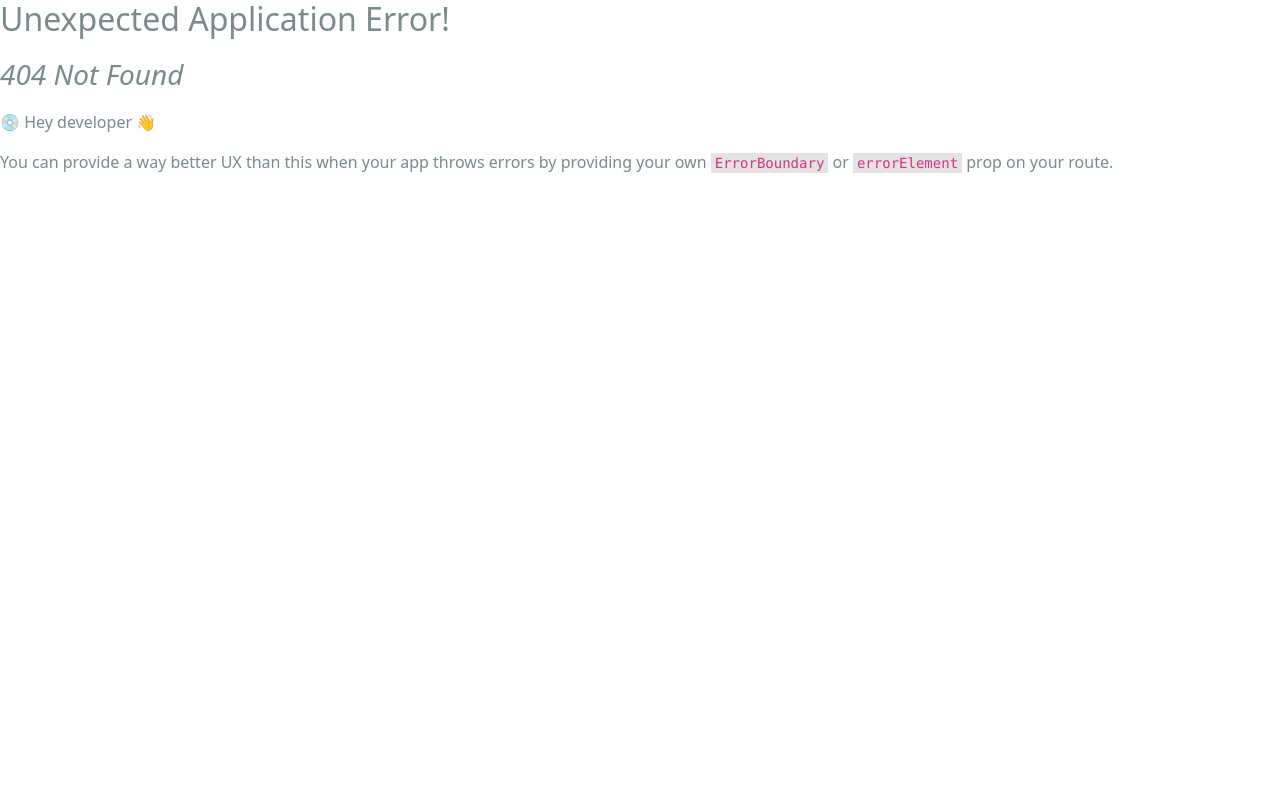
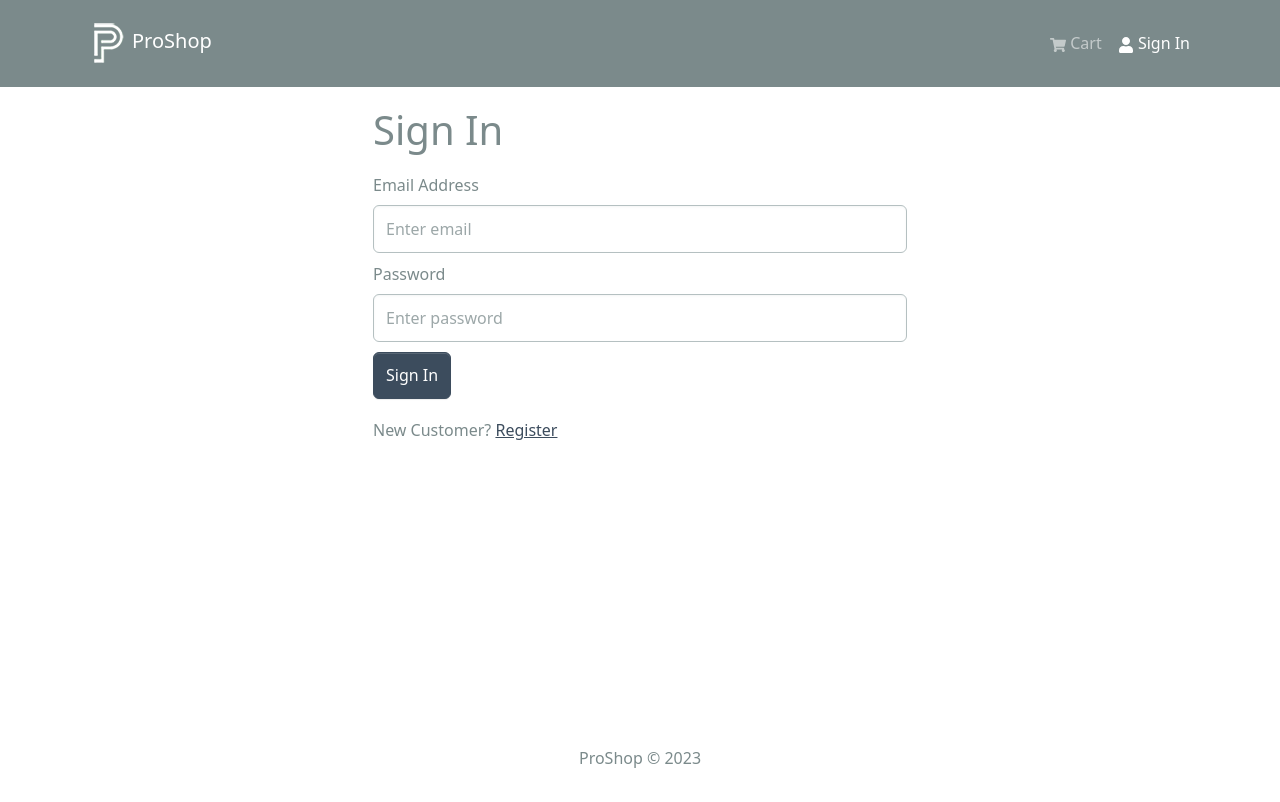
Before and after one commit to josebarrera1996/proshop-v2, a React (Create React App) app in the folder frontend/: page /login in a window 1280 px wide. Before the commit this address had no page. Shown: the top 802 px of the page. Built offline with nearby package versions, Linux system fonts and the light colour scheme.

Commit message:
LoginScreen and functionality & Logout user and functionality

```diff
--- a/frontend/package.json
+++ b/frontend/package.json
@@ -4,6 +4,7 @@
   "private": true,
   "proxy": "http://localhost:5000",
   "dependencies": {
+    "@reduxjs/toolkit": "^1.9.3",
     "@testing-library/jest-dom": "^5.16.5",
     "@testing-library/react": "^13.4.0",
     "@testing-library/user-event": "^13.5.0",
@@ -13,9 +14,11 @@
     "react-bootstrap": "^2.7.2",
     "react-dom": "^18.2.0",
     "react-icons": "^4.8.0",
+    "react-redux": "^8.0.5",
     "react-router-bootstrap": "^0.26.2",
     "react-router-dom": "^6.8.2",
     "react-scripts": "5.0.1",
+    "react-toastify": "^9.1.1",
     "web-vitals": "^2.1.4"
   },
   "scripts": {
--- a/frontend/src/App.js
+++ b/frontend/src/App.js
@@ -1,13 +1,19 @@
 import { Container } from 'react-bootstrap'; // El contenedor con estilo de Bootstrap
 import { Outlet } from 'react-router-dom'; // El lugar donde se renderizará el contenido de las rutas
-import Header from "./components/Header"; // El componente del encabezado de la aplicación
-import Footer from "./components/Footer"; // El componente del pie de página de la aplicación
+import Header from "./components/Header";
+import Footer from "./components/Footer";
+
+// Implementando el contenedor para las alertas
+import { ToastContainer } from 'react-toastify';
+import 'react-toastify/dist/ReactToastify.css';
 
 // Definimos el componente principal de la aplicación como una función
 const App = () => {
   // El componente devolverá un fragmento de código JSX.
   return (
     <>
+      {/* Contenedor de las alertas 'Toast' */}
+      <ToastContainer />
       {/* Renderizamos el componente del encabezado */}
       <Header />
 
--- /dev/null
+++ b/frontend/src/components/FormContainer.jsx
@@ -0,0 +1,21 @@
+import { Container, Row, Col } from 'react-bootstrap';
+
+// Componente funcional 'FormContainer' para los formularios de 'LoginScreen' & 'RegisterScreen'
+const FormContainer = ({ children }) => { // Recibe 'children' como prop (elementos hijos)
+  return (
+    // Contenedor principal utilizando el componente 'Container' de Bootstrap
+    <Container>
+      {/* Fila centrada verticalmente utilizando el componente 'Row' de Bootstrap */}
+      <Row className='justify-content-md-center'>
+        {/* Columna de ancho completo en dispositivos pequeños y de ancho medio en dispositivos medianos */}
+        <Col xs={12} md={6}>
+          {/* Renderiza los elementos hijos que se pasan como prop (contenido del formulario) */}
+          {children}
+        </Col>
+      </Row>
+    </Container>
+  );
+};
+
+// Exporta el componente 'FormContainer' para su uso en otras partes de la aplicación
+export default FormContainer;
--- a/frontend/src/components/Header.jsx
+++ b/frontend/src/components/Header.jsx
@@ -1,10 +1,14 @@
-// Importando el siguiente hook de Redux
-import { useSelector } from 'react-redux';
 // Importación de componentes necesarios de react-bootstrap y react-icons
-import { Navbar, Nav, Container, Badge } from 'react-bootstrap';
+import { Navbar, Nav, Container, NavDropdown, Badge } from 'react-bootstrap';
 import { FaShoppingCart, FaUser } from 'react-icons/fa';
 // Bootstrap navegable
 import { LinkContainer } from 'react-router-bootstrap';
+// Navegación
+import { useNavigate } from 'react-router-dom';
+// Redux
+import { useSelector, useDispatch } from 'react-redux';
+import { useLogoutMutation } from '../slices/usersApiSlice';
+import { logout } from '../slices/authSlice';
 // Importando el Logo de la app
 import Logo from '../assets/logo.png';
 
@@ -13,6 +17,34 @@
     // Utilizando el hook para poder acceder al state 'cart' que está dentro del 'store'
     // Y utilizar el 'cartItems'
     const { cartItems } = useSelector((state) => state.cart);
+
+    // Utilizando el hook para poder acceder al state 'auth' que está dentro del 'store'
+    // Y utilizar el 'userInfo'
+    const { userInfo } = useSelector((state) => state.auth);
+
+    // Hook para manejar el 'dispatch' de las acciones
+    const dispatch = useDispatch();
+
+    // Hook para manejar la navegación
+    const navigate = useNavigate();
+
+    // Hook personalizado para manejar el deslogeo
+    const [logoutApiCall] = useLogoutMutation();
+
+    // Método para gestionar el proceso de cierre de sesión del usuario
+    const logoutHandler = async () => {
+        try {
+            // Realiza la llamada a la API para cerrar sesión y desempaqueta la respuesta exitosa
+            await logoutApiCall().unwrap();
+            // Despacha la acción para actualizar el estado de autenticación (logout)
+            dispatch(logout());
+            // Navega al componente de inicio de sesión después del cierre de sesión exitoso
+            navigate('/login');
+        } catch (err) {
+            // Manejo de errores en caso de fallo al cerrar sesión
+            console.error(err);
+        }
+    };
 
     return (
         <header>
@@ -45,19 +77,33 @@
                                     )}
                                 </Nav.Link>
                             </LinkContainer>
-                            {/* Enlace de la Navbar con ícono de usuario, lleva a la página de inicio de sesión */}
-                            <LinkContainer to='/login'>
-                                <Nav.Link href='/login'>
-                                    <FaUser /> Sign In
-                                </Nav.Link>
-                            </LinkContainer>
+                            {/* Condicional para mostrar enlace de usuario o dropdown con opciones */}
+                            {userInfo ? (
+                                <>
+                                    {/* Dropdown para el usuario autenticado */}
+                                    <NavDropdown title={userInfo.name} id='username'>
+                                        <LinkContainer to='/profile'>
+                                            <NavDropdown.Item>Profile</NavDropdown.Item>
+                                        </LinkContainer>
+                                        <NavDropdown.Item onClick={logoutHandler}>
+                                            Logout
+                                        </NavDropdown.Item>
+                                    </NavDropdown>
+                                </>
+                            ) : (
+                                // Enlace a la página de inicio de sesión
+                                <LinkContainer LinkContainer to='/login'>
+                                    <Nav.Link>
+                                        <FaUser /> Sign In
+                                    </Nav.Link>
+                                </LinkContainer>
+                            )}
                         </Nav>
                     </Navbar.Collapse>
                 </Container>
             </Navbar>
-        </header>
+        </header >
     );
 };
 
-// Exportación del componente Header para su uso en otras partes de la aplicación
 export default Header;
--- a/frontend/src/index.js
+++ b/frontend/src/index.js
@@ -19,6 +19,7 @@
 import HomeScreen from './screens/HomeScreen'; // Pantalla inicial de la aplicación
 import ProductScreen from './screens/ProductScreen'; // Pantalla de los detalles del producto
 import CartScreen from './screens/CartScreen'; // Pantalla de los detalles de los productos del carrito
+import LoginScreen from './screens/LoginScreen'; // Pantalla de login
 
 // Creamos un enrutador con rutas a partir de elementos React:
 const router = createBrowserRouter(
@@ -31,6 +32,8 @@
       <Route path='/product/:id' element={<ProductScreen />} />
       {/* Ruta para poder acceder a los detalles del carrito */}
       <Route path='/cart' element={<CartScreen />} />
+      {/* Ruta para poder acceder a el formulario del login */}
+      <Route path='/login' element={<LoginScreen />} />
     </Route>
   )
 );
--- /dev/null
+++ b/frontend/src/screens/LoginScreen.jsx
@@ -0,0 +1,106 @@
+import { useState, useEffect } from 'react';
+import { Link, useLocation, useNavigate } from 'react-router-dom';
+import { Form, Button, Row, Col } from 'react-bootstrap';
+import { useDispatch, useSelector } from 'react-redux';
+import { toast } from 'react-toastify';
+import Loader from '../components/Loader';
+import FormContainer from '../components/FormContainer';
+import { useLoginMutation } from '../slices/usersApiSlice';
+import { setCredentials } from '../slices/authSlice';
+
+const LoginScreen = () => {
+    // Estado local para almacenar el email y la contraseña del usuario
+    const [email, setEmail] = useState('');
+    const [password, setPassword] = useState('');
+
+    // Definiendo el hook para realizar el 'dispatch' de las acciones
+    const dispatch = useDispatch();
+
+    // Hook para manejar la navegación
+    const navigate = useNavigate();
+
+    // Utilización del hook generado para realizar la llamada de login
+    const [login, { isLoading }] = useLoginMutation();
+
+    // Selecciona la información del usuario autenticado del estado global de Redux
+    const { userInfo } = useSelector((state) => state.auth);
+
+    // Obtiene la ubicación actual de la URL y extrae el parámetro 'redirect'
+    const { search } = useLocation();
+    const sp = new URLSearchParams(search);
+    const redirect = sp.get('redirect') || '/';
+
+    // Redirige al usuario a la página indicada en 'redirect' si ya está autenticado
+    useEffect(() => {
+        if (userInfo) {
+            navigate(redirect);
+        }
+    }, [navigate, redirect, userInfo]);
+
+    // Manejador para el envío del formulario de inicio de sesión
+    const submitHandler = async (e) => {
+        e.preventDefault();
+        try {
+            // Realiza la llamada de login y desempaqueta la respuesta exitosa
+            const res = await login({ email, password }).unwrap();
+            // Despacha la acción para establecer las credenciales del usuario en el estado de autenticación
+            dispatch(setCredentials({ ...res }));
+            // Redirige al usuario a la página indicada en 'redirect'
+            navigate(redirect);
+        } catch (err) {
+            // Muestra un mensaje de error utilizando la biblioteca 'react-toastify'
+            toast.error(err?.data?.message || err.error);
+        }
+    };
+
+    return (
+        <FormContainer>
+            <h1>Sign In</h1>
+
+            {/* Formulario de inicio de sesión */}
+            <Form onSubmit={submitHandler}>
+                {/* Campo de entrada para el email */}
+                <Form.Group className='my-2' controlId='email'>
+                    <Form.Label>Email Address</Form.Label>
+                    <Form.Control
+                        type='email'
+                        placeholder='Enter email'
+                        value={email}
+                        onChange={(e) => setEmail(e.target.value)}
+                    ></Form.Control>
+                </Form.Group>
+
+                {/* Campo de entrada para la contraseña */}
+                <Form.Group className='my-2' controlId='password'>
+                    <Form.Label>Password</Form.Label>
+                    <Form.Control
+                        type='password'
+                        placeholder='Enter password'
+                        value={password}
+                        onChange={(e) => setPassword(e.target.value)}
+                    ></Form.Control>
+                </Form.Group>
+
+                {/* Botón de inicio de sesión */}
+                <Button disabled={isLoading} type='submit' variant='primary'>
+                    Sign In
+                </Button>
+
+                {/* Muestra un spinner de carga si la llamada está en curso */}
+                {isLoading && <Loader />}
+            </Form>
+
+            {/* Enlace para registrar una nueva cuenta */}
+            <Row className='py-3'>
+                <Col>
+                    New Customer?{' '}
+                    <Link to={redirect ? `/register?redirect=${redirect}` : '/register'}>
+                        Register
+                    </Link>
+                </Col>
+            </Row>
+        </FormContainer>
+    );
+};
+
+export default LoginScreen;
--- a/frontend/src/slices/usersApiSlice.js
+++ b/frontend/src/slices/usersApiSlice.js
@@ -14,8 +14,16 @@
                 body: data,
             }),
         }),
+        // Define un punto final 'logout' para el deslogeo
+        logout: builder.mutation({
+            query: () => ({
+                // Configuración de la solicitud: URL y método
+                url: `${USERS_URL}/logout`,
+                method: 'POST',
+            }),
+        }),
     }),
 });
 
-// Extrae la función de mutación 'useLoginMutation' del slice de la API de usuario
-export const { useLoginMutation } = usersApiSlice;
+// Extrae las funciones de mutación 'useLoginMutation' y 'useLogoutMutation' del slice de la API de usuario
+export const { useLoginMutation, useLogoutMutation } = usersApiSlice;
```
Also changed, not shown: 1 other file (tests, documents, lock files or other folders).
